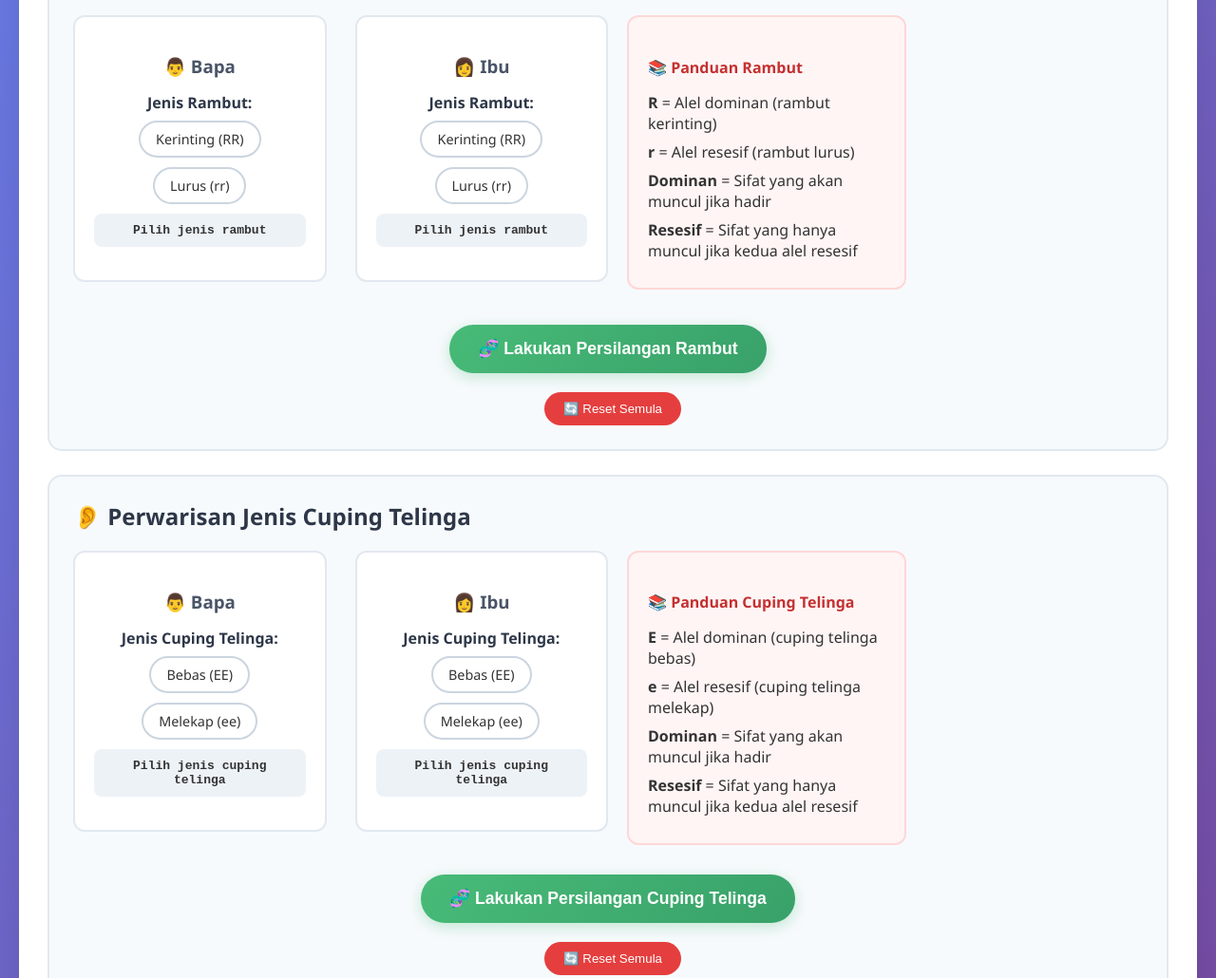
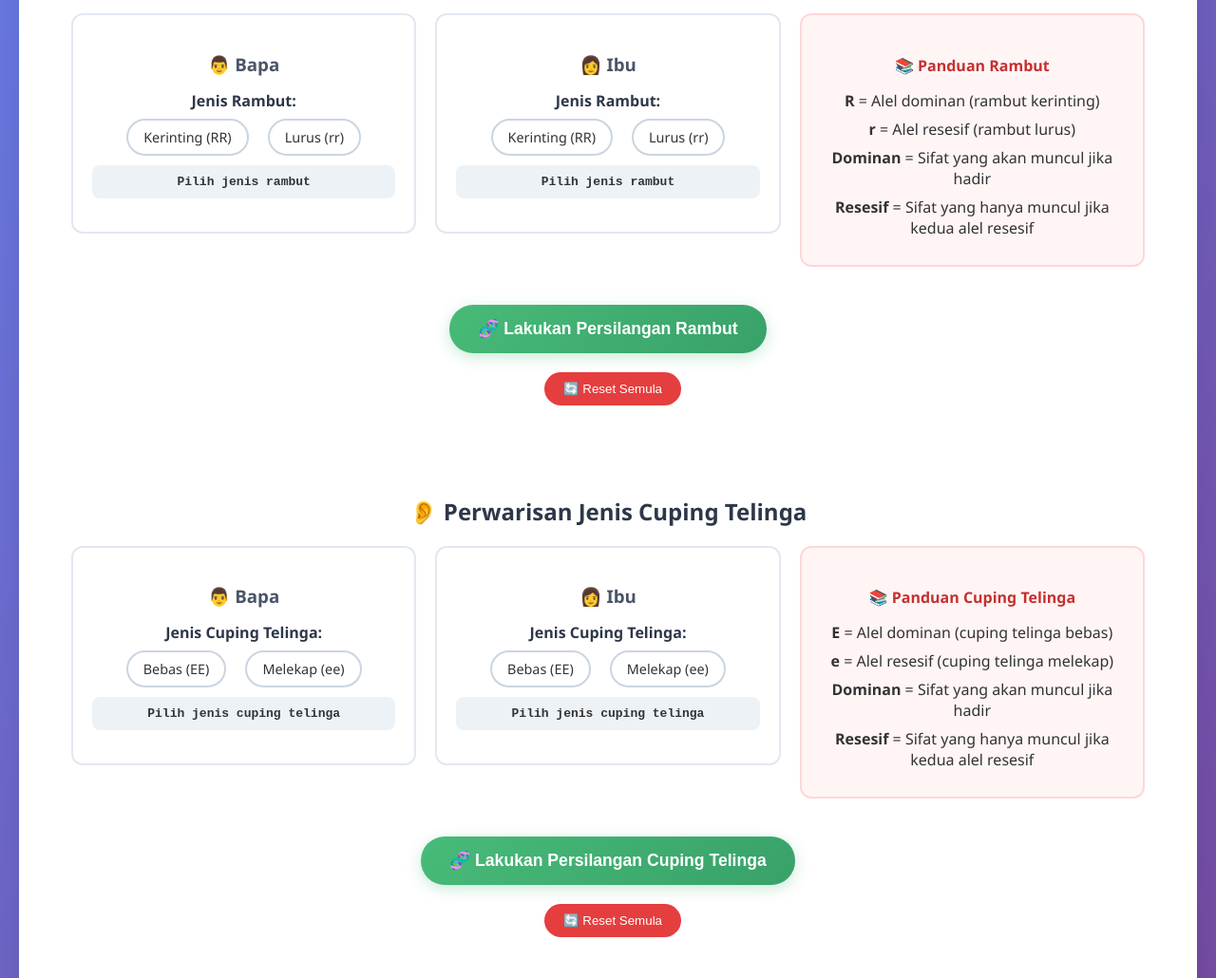
Before and after one commit to zafirahabukasin-cpu/kuizdarah, a plain HTML site: page index.html in a window 1280 px wide. Shown: the part 300-1330 px from the top of the page at 95% size. Drawn offline with Linux system fonts and the light colour scheme.

Commit message:
Update index.html

```diff
--- a/index.html
+++ b/index.html
@@ -4,6 +4,7 @@
     <meta charset="UTF-8">
     <meta name="viewport" content="width=device-width, initial-scale=1.0">
     <title>Genetics Game: Trait Inheritance</title>
+
     <style>
         body {
             box-sizing: border-box;
@@ -45,11 +46,10 @@
         }
 
         .game-section {
-            background: #f7fafc;
+            background: rgba(255, 255, 255, 0.95);
             border-radius: 15px;
             padding: 25px;
             margin-bottom: 25px;
-            border: 2px solid #e2e8f0;
         }
 
         .section-title {
@@ -59,13 +59,14 @@
             margin-bottom: 20px;
             display: flex;
             align-items: center;
-            gap: 10px;
+            justify-content: center;
+            gap: 20px;
         }
 
         .parent-selection {
             display: grid;
             grid-template-columns: 1fr 1fr;
-            gap: 30px;
+            gap: 20px;
             margin-bottom: 25px;
         }
 
@@ -95,7 +96,7 @@
 
         .trait-options {
             display: flex;
-            gap: 10px;
+            gap: 20px;
             justify-content: center;
             flex-wrap: wrap;
         }
@@ -154,7 +155,8 @@
             background: white;
             border-radius: 12px;
             padding: 20px;
-            margin-top: 20px;
+            margin: 20px auto;
+            text-align: center;
         }
 
         .punnett-square {
@@ -209,8 +211,9 @@
         .offspring-grid {
             display: grid;
             grid-template-columns: repeat(auto-fit, minmax(200px, 1fr));
-            gap: 15px;
-            margin-top: 20px;
+            gap: 20px;
+            margin: 20px auto;
+            justify-content: center;
         }
 
         .offspring-card {
@@ -241,7 +244,8 @@
             border: 2px solid #fed7d7;
             border-radius: 12px;
             padding: 20px;
-            margin-top: 20px;
+            margin: 20px auto;
+            text-align: center;
         }
 
         .legend h4 {
@@ -252,7 +256,8 @@
         .legend-item {
             display: flex;
             align-items: center;
-            gap: 10px;
+            justify-content: center;
+            gap: 20px;
             margin-bottom: 8px;
         }
 
@@ -379,9 +384,8 @@
             </div>
 
 
-            <div style="display: grid; grid-template-columns: 1fr auto 1fr; gap: 20px; align-items: start;">
-                <div class="parent-selection" style="grid-column: 1 / 3;">
-                    <div class="parent-card">
+            <div style="display: flex; justify-content: space-evenly; align-items: flex-start; gap: 20px; flex-wrap: wrap; width: 100%; max-width: 1200px; margin: 0 auto;">
+                <div class="parent-card" style="flex: 1; min-width: 280px; max-width: 350px;">
                     <h3 id="hair-father-label">👨 Bapa</h3>
                     <div class="trait-selector">
                         <label id="hair-father-trait-label">Jenis Rambut:</label>
@@ -393,7 +397,7 @@
                     </div>
                 </div>
 
-                    <div class="parent-card">
+                <div class="parent-card" style="flex: 1; min-width: 280px; max-width: 350px;">
                     <h3 id="hair-mother-label">👩 Ibu</h3>
                     <div class="trait-selector">
                         <label id="hair-mother-trait-label">Jenis Rambut:</label>
@@ -404,9 +408,8 @@
                         <div class="genotype-display" id="mother-hair-genotype">Pilih jenis rambut</div>
                     </div>
                 </div>
-                </div>
 
-                <div class="legend" style="margin-top: 0; max-width: 250px;">
+                <div class="legend" style="flex: 1; min-width: 280px; max-width: 350px; margin-top: 0;">
                     <h4 id="hair-guide-title">📚 Panduan Rambut</h4>
                     <div class="legend-item">
                         <span id="hair-dominant-allele"><strong>R</strong> = Alel dominan (rambut kerinting)</span>
@@ -423,14 +426,14 @@
                 </div>
             </div>
 
-            <div style="text-align: center;">
+            <div style="text-align: center; margin: 20px 0;">
                 <button class="cross-button" id="hair-cross-button" onclick="performHairCross()">🧬 Lakukan Persilangan Rambut</button>
                 <button class="reset-button" id="hair-reset-button" onclick="resetHairSection()">🔄 Reset Semula</button>
             </div>
 
             <div class="results" id="hair-results" style="display: none;">
                 <h3>Punnett Square Perwarisan Rambut:</h3>
-                <div style="display: grid; grid-template-columns: 1fr auto; gap: 30px; align-items: start;">
+                <div style="display: flex; justify-content: center; align-items: start; gap: 20px;">
                     <div class="punnett-square" id="hair-punnett"></div>
                     <div style="background: #f0f8ff; border: 2px solid #4682b4; border-radius: 12px; padding: 20px; max-width: 300px;">
                         <h4 style="color: #2c5282; margin-bottom: 15px;" id="hair-explanation-title">📖 Bagaimana Punnett Square Berfungsi:</h4>
@@ -456,9 +459,8 @@
             </div>
 
 
-            <div style="display: grid; grid-template-columns: 1fr auto 1fr; gap: 20px; align-items: start;">
-                <div class="parent-selection" style="grid-column: 1 / 3;">
-                    <div class="parent-card">
+            <div style="display: flex; justify-content: space-evenly; align-items: flex-start; gap: 20px; flex-wrap: wrap; width: 100%; max-width: 1200px; margin: 0 auto;">
+                <div class="parent-card" style="flex: 1; min-width: 280px; max-width: 350px;">
                     <h3 id="earlobe-father-label">👨 Bapa</h3>
                     <div class="trait-selector">
                         <label id="earlobe-father-trait-label">Jenis Cuping Telinga:</label>
@@ -470,7 +472,7 @@
                     </div>
                 </div>
 
-                    <div class="parent-card">
+                <div class="parent-card" style="flex: 1; min-width: 280px; max-width: 350px;">
                     <h3 id="earlobe-mother-label">👩 Ibu</h3>
                     <div class="trait-selector">
                         <label id="earlobe-mother-trait-label">Jenis Cuping Telinga:</label>
@@ -481,9 +483,8 @@
                         <div class="genotype-display" id="mother-earlobe-genotype">Pilih jenis cuping telinga</div>
                     </div>
                 </div>
-                </div>
 
-                <div class="legend" style="margin-top: 0; max-width: 250px;">
+                <div class="legend" style="flex: 1; min-width: 280px; max-width: 350px; margin-top: 0;">
                     <h4 id="earlobe-guide-title">📚 Panduan Cuping Telinga</h4>
                     <div class="legend-item">
                         <span id="earlobe-dominant-allele"><strong>E</strong> = Alel dominan (cuping telinga bebas)</span>
@@ -507,7 +508,7 @@
 
             <div class="results" id="earlobe-results" style="display: none;">
                 <h3>Punnett Square Perwarisan Cuping Telinga:</h3>
-                <div style="display: grid; grid-template-columns: 1fr auto; gap: 30px; align-items: start;">
+                <div style="display: flex; justify-content: center; align-items: start; gap: 20px;">
                     <div class="punnett-square" id="earlobe-punnett"></div>
                     <div style="background: #f0f8ff; border: 2px solid #4682b4; border-radius: 12px; padding: 20px; max-width: 300px;">
                         <h4 style="color: #2c5282; margin-bottom: 15px;" id="earlobe-explanation-title-unique">📖 Bagaimana Punnett Square Berfungsi:</h4>
```
Lines whose indentation alone changed are shown as unchanged.
